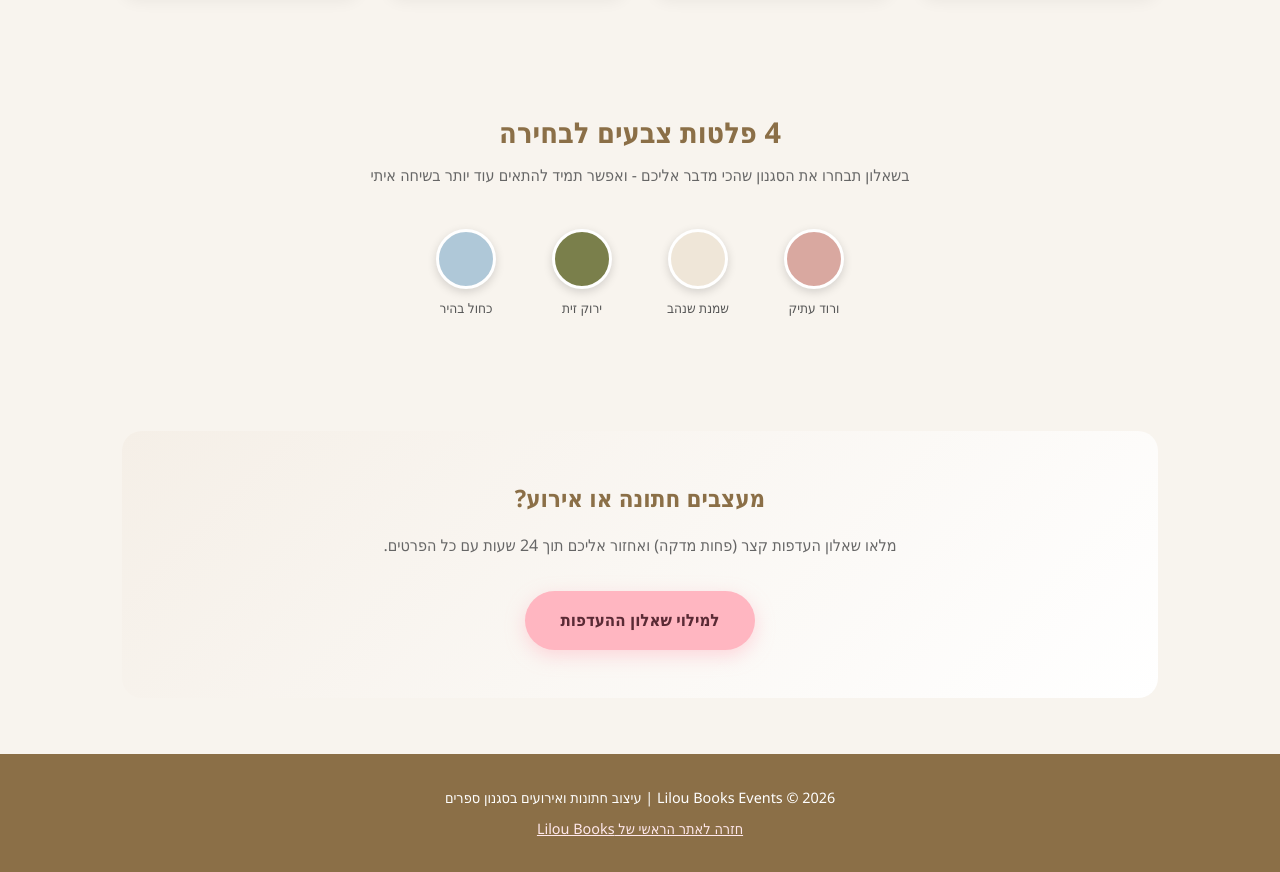
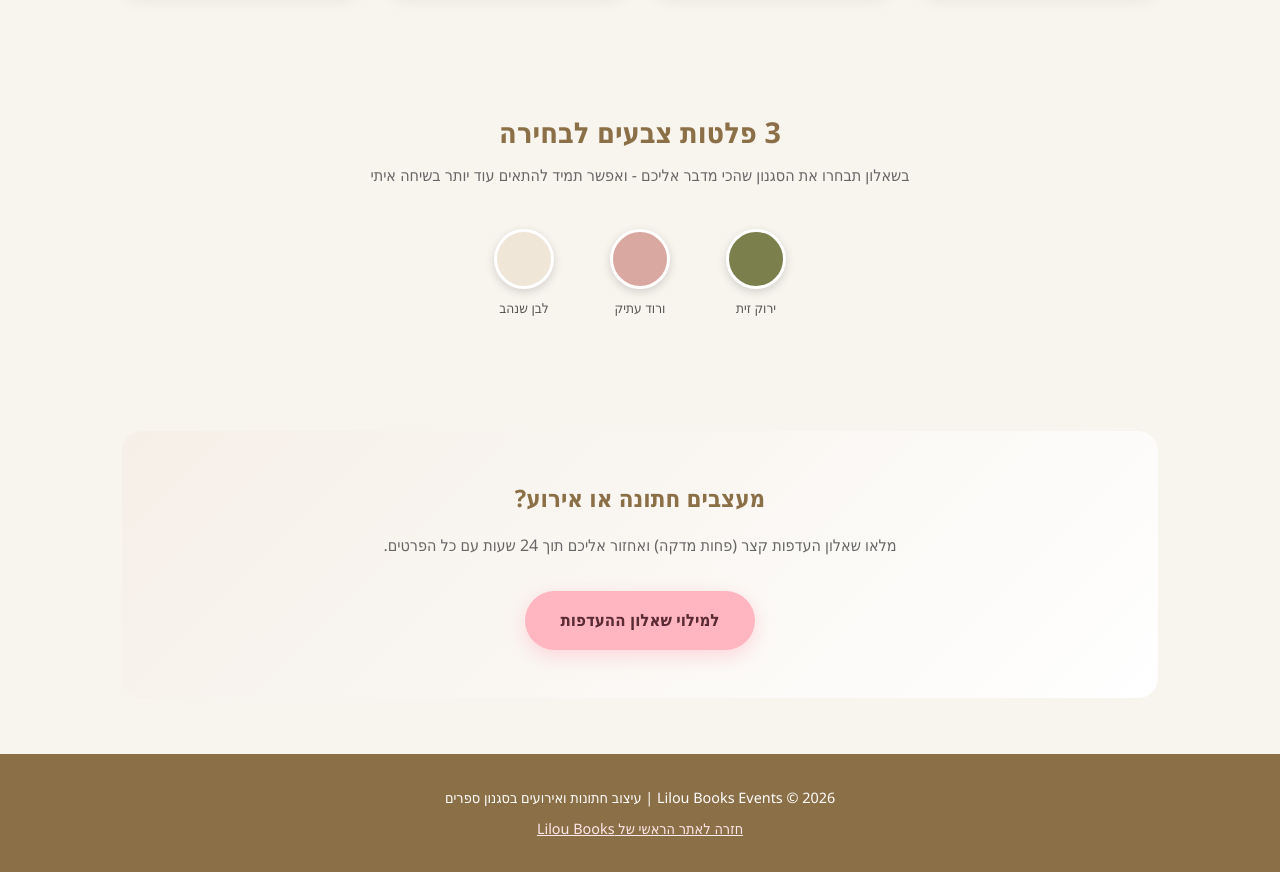
Before and after one commit to lahavlahavlahav/liloubooks-events, a plain HTML site: page index.html in a window 1280 px wide. Shown: the part 875-1747 px from the top of the page. Drawn offline with Linux system fonts and the light colour scheme.

Commit message:
Update to 3 color options

```diff
--- a/index.html
+++ b/index.html
@@ -249,13 +249,12 @@ footer a { color:#FFE8EC; }
 </section>
 
 <section>
-<h2 class="section-title">4 פלטות צבעים לבחירה</h2>
+<h2 class="section-title">3 פלטות צבעים לבחירה</h2>
 <p class="section-subtitle">בשאלון תבחרו את הסגנון שהכי מדבר אליכם - ואפשר תמיד להתאים עוד יותר בשיחה איתי</p>
 <div class="colors-strip">
+<div class="color-dot"><div class="swatch" style="background:var(--olive);"></div>ירוק זית</div>
 <div class="color-dot"><div class="swatch" style="background:var(--antique-pink);"></div>ורוד עתיק</div>
-<div class="color-dot"><div class="swatch" style="background:var(--ivory);"></div>שמנת שנהב</div>
-<div class="color-dot"><div class="swatch" style="background:var(--olive);"></div>ירוק זית</div>
-<div class="color-dot"><div class="swatch" style="background:var(--light-blue);"></div>כחול בהיר</div>
+<div class="color-dot"><div class="swatch" style="background:var(--ivory);"></div>לבן שנהב</div>
 </div>
 </section>
 
```
